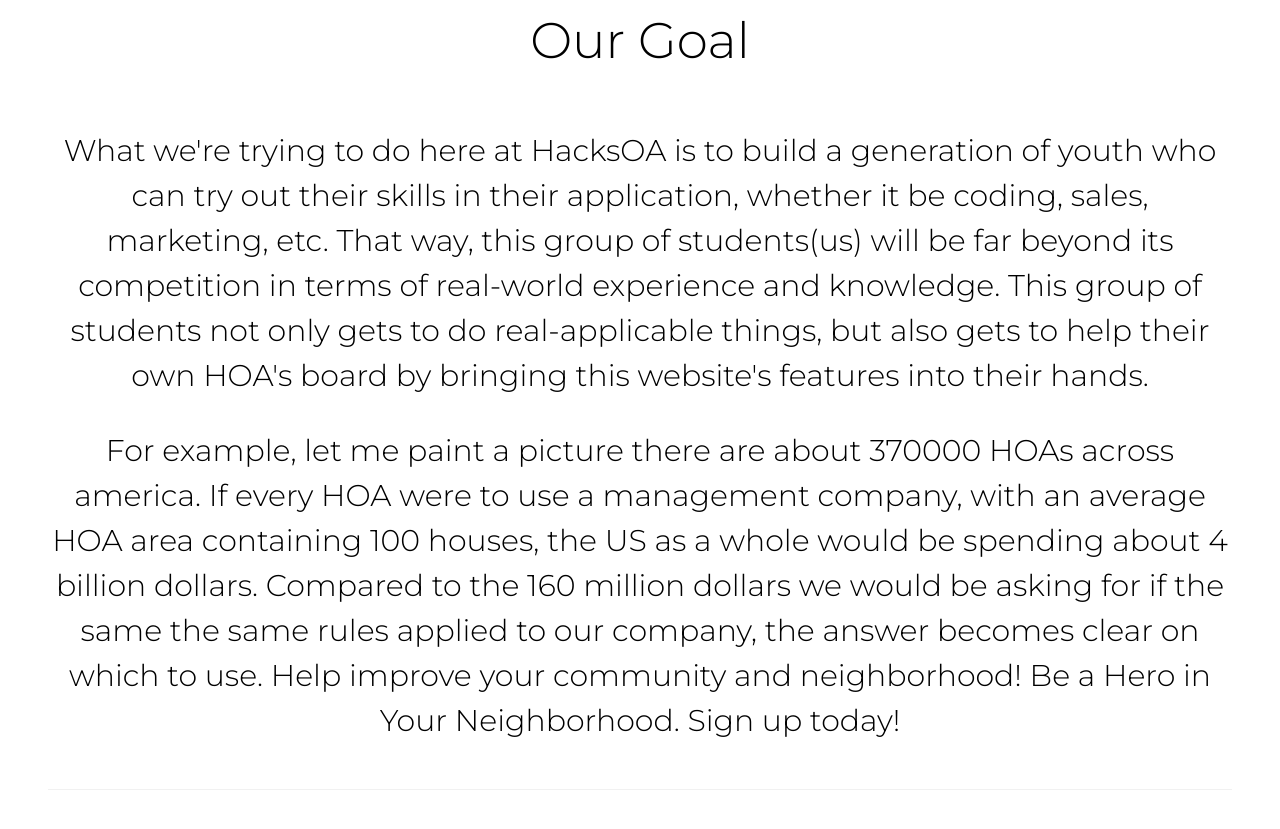
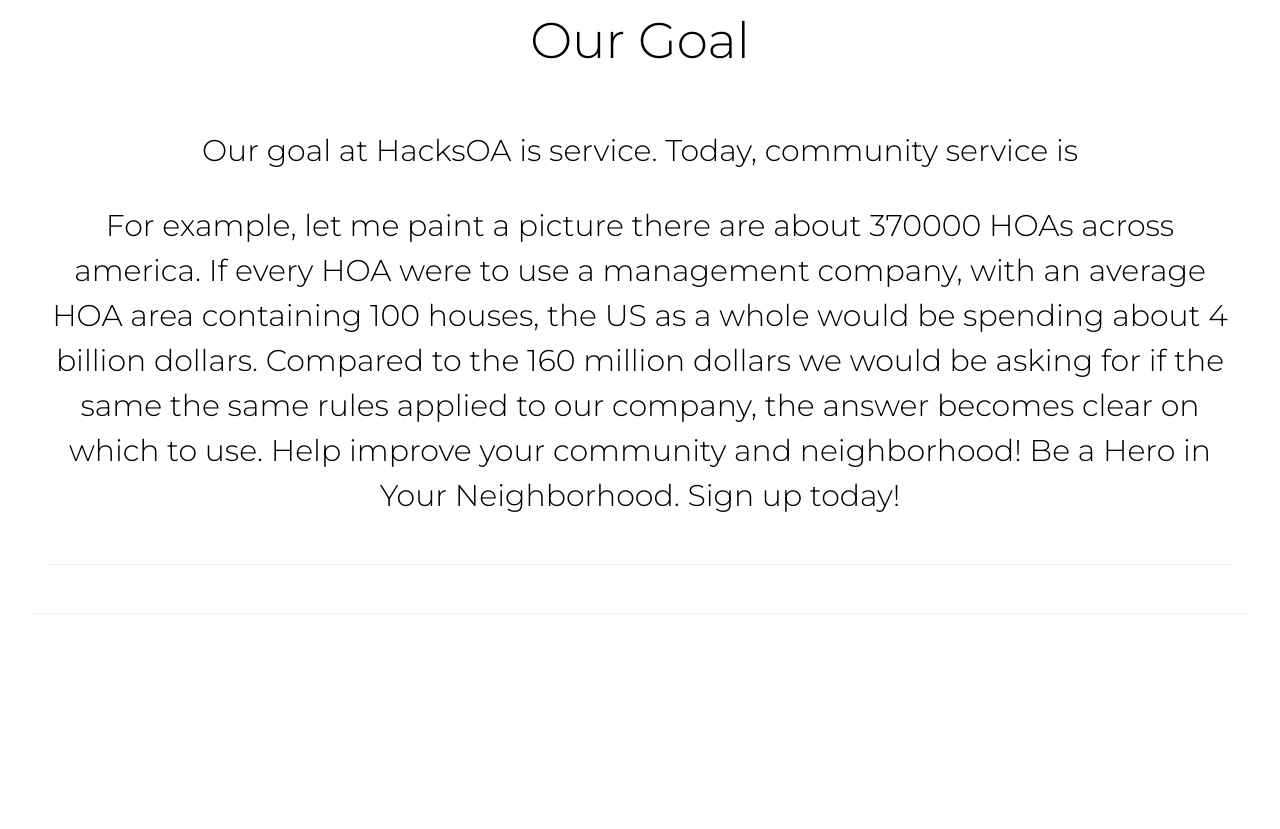
Before and after one commit to SwastikPurathepparambil/HacksOA, a plain HTML site: page front_page.html in a window 1280 px wide. Shown: the part 2738-3567 px from the top of the page. After the commit the page ends 3392 px from the top, so only its background shows below. Drawn offline with nearby package versions, Linux system fonts and the light colour scheme.

Commit message:
Update front_page.html

```diff
--- a/front_page.html
+++ b/front_page.html
@@ -27,7 +27,7 @@
     <p style = "font-size:20px">
       <a href="#about" class="w3-bar-item w3-button">About</a>
       <a href="#ourgoal" class="w3-bar-item w3-button ">Our Goal</a>
-      <a href="/signup" class="w3-bar-item w3-button">Log In/Sign Up</a>
+      <a href="loginpage.html" class="w3-bar-item w3-button">Log In/Sign Up</a>
     </p>
     </div>
   </div>
@@ -62,9 +62,7 @@
 
    <div class="w3-container w3-padding-32" id="ourgoal">
     <div class="w3-border-bottom w3-border-light-grey w3-padding-16 w3-center"> <p style="font-size:50px">  Our Goal </p></h3>
-    <div class = "w3-center"> <p style="font-size:30px"> What we're trying to do here at HacksOA is to build a generation of youth who can try out their skills in their application, whether it be coding, sales, marketing, etc.
-        That way, this group of students(us) will be far beyond its competition in terms of real-world experience and knowledge.
-        This group of students not only gets to do real-applicable things, but also gets to help their own HOA's board by bringing this website's features into their hands.
+    <div class = "w3-center"> <p style="font-size:30px"> Our goal at HacksOA is service. Today, community service is
          </h3>
     </p>
     <div class = "w3-center"> <p style="font-size:30px"> For example, let me paint a picture
```
